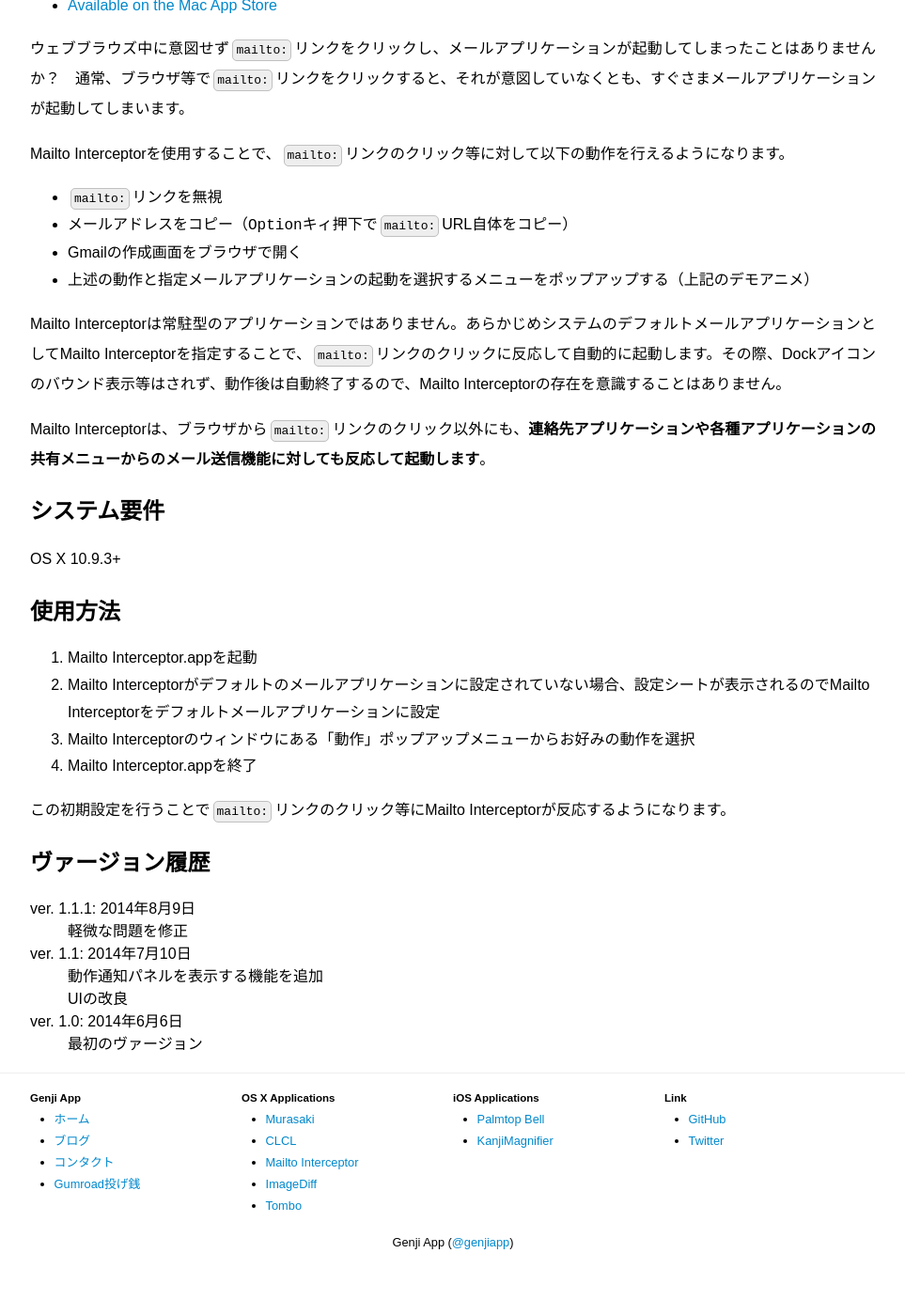
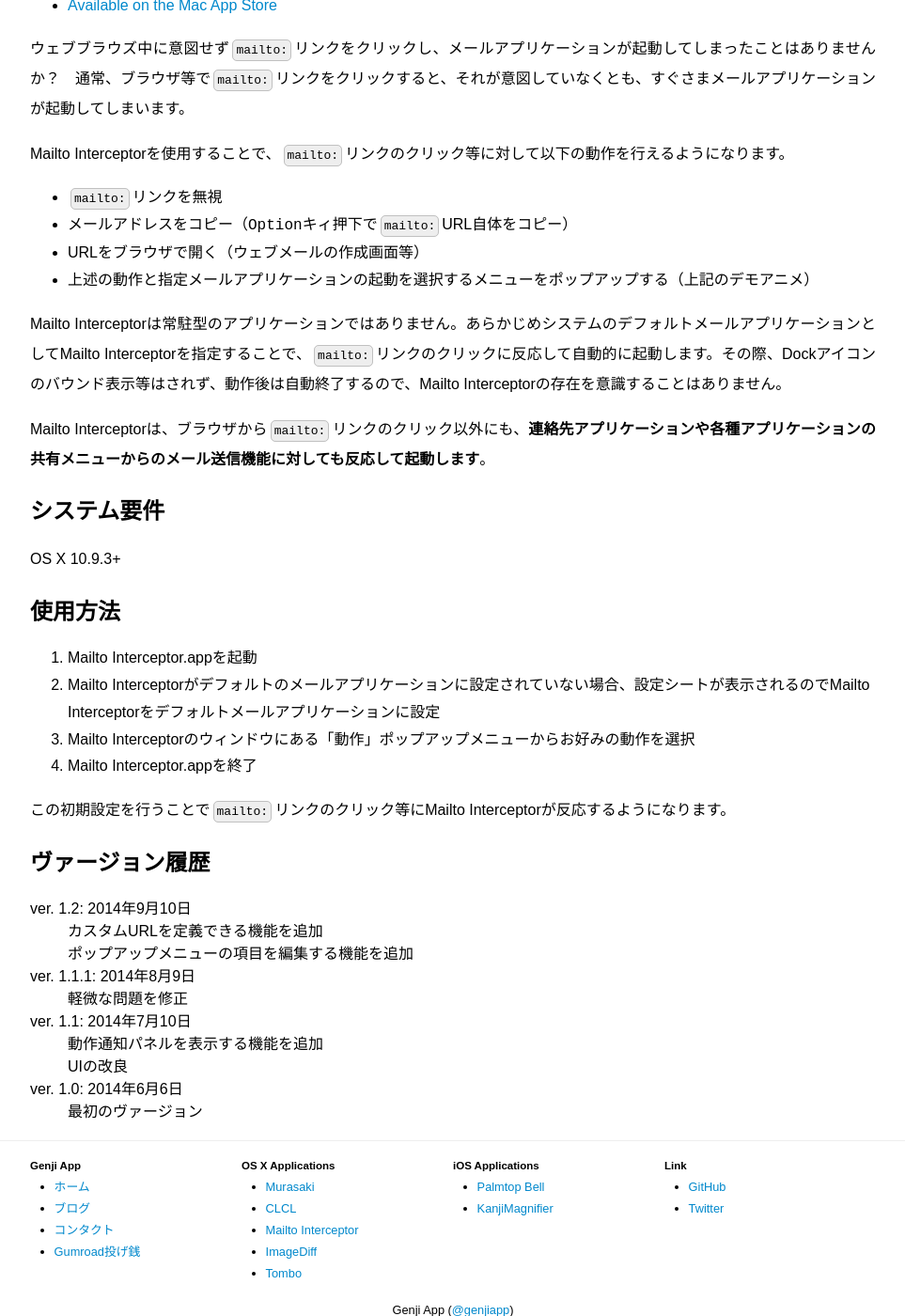
Before and after one commit to GenjiApp/genjiapp.github.io, a Jekyll site: the page built from mac/mailtointerceptor/index.html, in a window 1280 px wide and 1400 px high, scrolled down 492 px. Shown: the whole window at 94% size, without its empty margins (158-1121 px from the left). Built offline with Jekyll 4.4.1, drawn with Linux system fonts in a browser that asks for light colours; Markdown is read by kramdown in place of the engine named in the settings; before the commit the page ends 1841 px from its top, so only the background shows below that.

Commit message:
add new release Mailto Interceptor v1.2

```diff
--- a/mac/mailtointerceptor/index.html
+++ b/mac/mailtointerceptor/index.html
@@ -21,7 +21,7 @@
 <ul>
   <li><code>mailto:</code>リンクを無視</li>
   <li>メールアドレスをコピー（<kbd>Option</kbd>キィ押下で<code>mailto:</code>URL自体をコピー）</li>
-  <li>Gmailの作成画面をブラウザで開く</li>
+  <li>URLをブラウザで開く（ウェブメールの作成画面等）</li>
   <li>上述の動作と指定メールアプリケーションの起動を選択するメニューをポップアップする（上記のデモアニメ）</li>
 </ul>
 
@@ -50,6 +50,10 @@
 
 <dl>
 
+  <dt>ver. 1.2: 2014年9月10日</dt>
+  <dd>カスタムURLを定義できる機能を追加</dd>
+  <dd>ポップアップメニューの項目を編集する機能を追加</dd>
+
   <dt>ver. 1.1.1: 2014年8月9日</dt>
   <dd>軽微な問題を修正</dd>
 
--- a/mac/mailtointerceptor/index_en.html
+++ b/mac/mailtointerceptor/index_en.html
@@ -21,7 +21,7 @@
 <ul>
   <li>Ignore <code>mailto:</code> links</li>
   <li>Copy email address (with <kbd>Option</kbd> key, you can copy <code>mailto:</code> URL)</li>
-  <li>Open Gmail in web browser</li>
+  <li>Open URL in web browser (e.g. Composing view of web mails)</li>
   <li>Pop up a menu for selecting the behaviors described above and launching of the specified email application (like demo animation above)</li>
 </ul>
 
@@ -50,6 +50,10 @@
 
 <dl>
 
+  <dt>ver. 1.2: 2014-9-10</dt>
+  <dd>Added a feature that you can define custom URLs</dd>
+  <dd>Added a feature that you can edit menu items for pop up menu</dd>
+
   <dt>ver. 1.1.1: 2014-8-9</dt>
   <dd>Fixed minor issue</dd>
 
```
